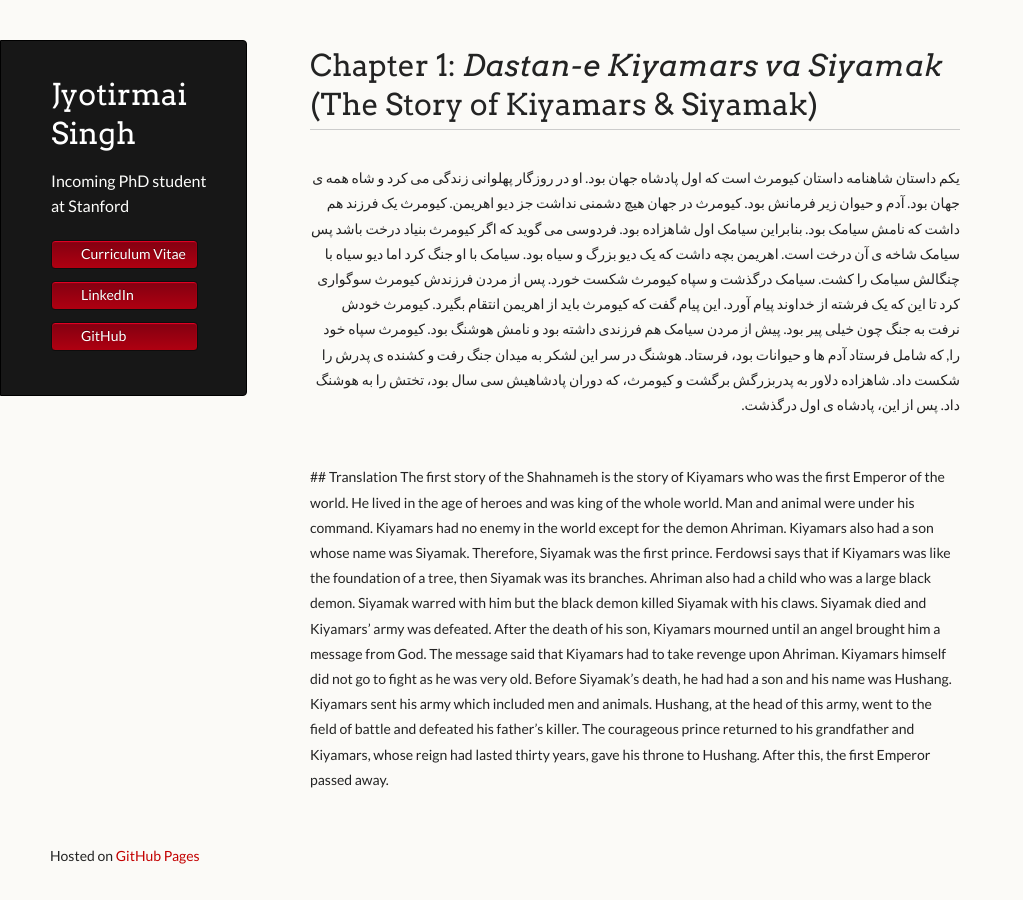
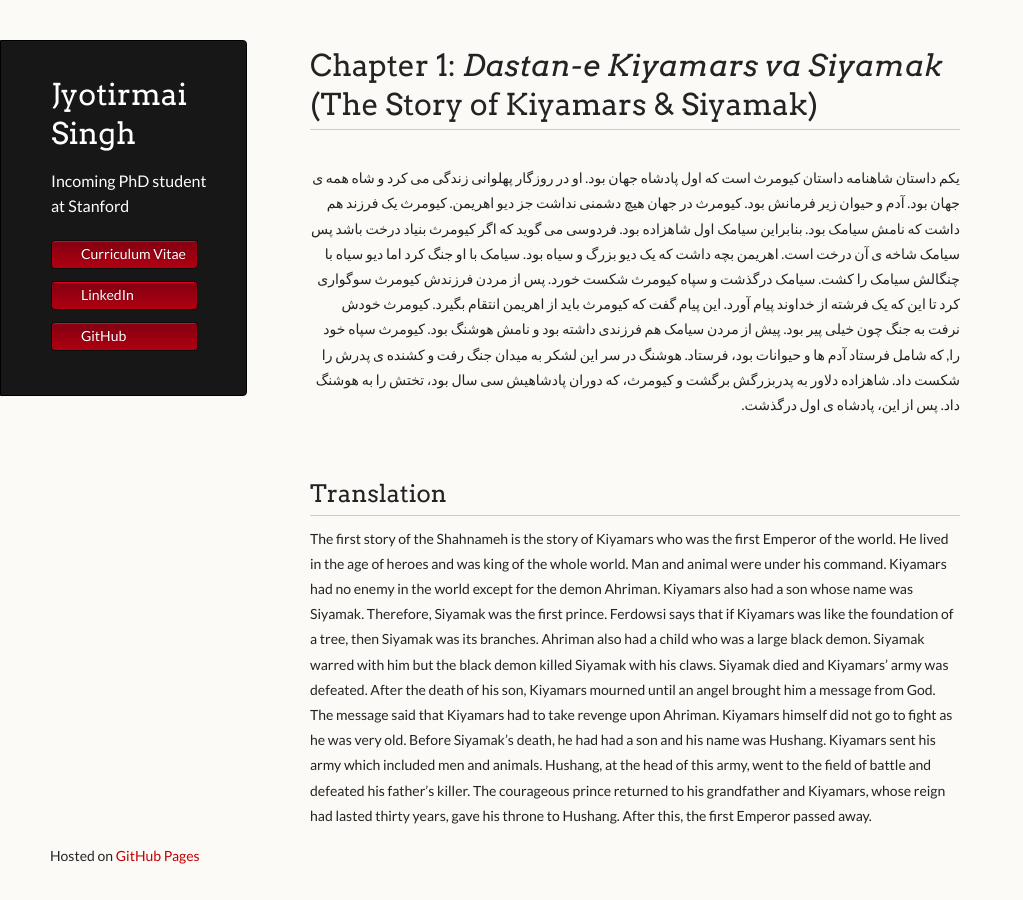
Before and after one commit to joe-singh/joe-singh.github.io, a Jekyll site: the page built from shahnameh/yekom.md, in a window 1280 px wide. Shown: the whole page, without its empty margins (0-1023 px from the left). Built offline with Jekyll 4.4.1, drawn with Linux system fonts in a browser that asks for light colours; our own code applies the rules of GitHub Pages for plain Markdown files.

Commit message:
fix error

```diff
--- a/shahnameh/yekom.md
+++ b/shahnameh/yekom.md
@@ -6,7 +6,7 @@
 سی سال بود، تختش را به هوشنگ داد. پس از این، پادشاه ی اول درگذشت.
 </div>
 <br>
+## Translation
 <div>
-## Translation
 The first story of the Shahnameh is the story of Kiyamars who was the first Emperor of the world. He lived in the age of heroes and was king of the whole world. Man and animal were under his command. Kiyamars had no enemy in the world except for the demon Ahriman. Kiyamars also had a son whose name was Siyamak. Therefore, Siyamak was the first prince. Ferdowsi says that if Kiyamars was like the foundation of a tree, then Siyamak was its branches. Ahriman also had a child who was a large black demon. Siyamak warred with him but  the black demon killed Siyamak with his claws. Siyamak died and Kiyamars’ army was defeated. After the death of his son, Kiyamars mourned until an angel brought him a message from God. The message said that Kiyamars had to take revenge upon Ahriman. Kiyamars himself did not go to fight as he was very old. Before Siyamak’s death, he had had a son and his name was Hushang. Kiyamars sent his army which included men and animals. Hushang, at the head of this army, went to the field of battle and defeated his father’s killer. The courageous prince returned to his grandfather and Kiyamars, whose reign had lasted thirty years, gave his throne to Hushang. After this, the first Emperor passed away.
 </div>
```
